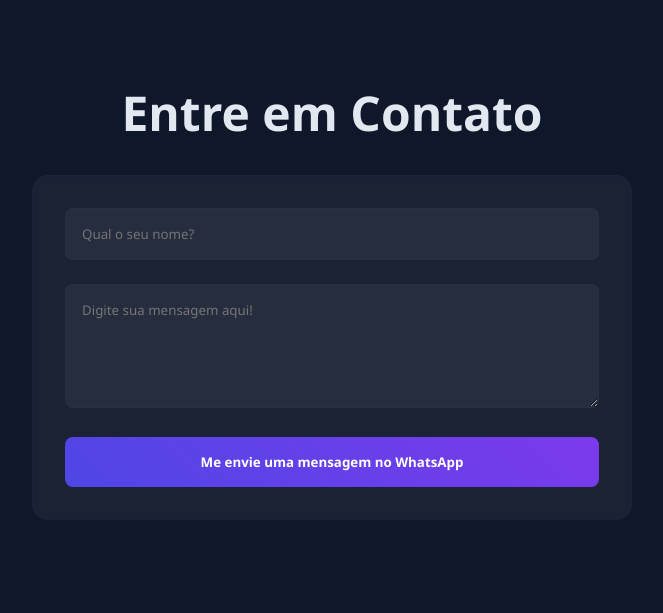
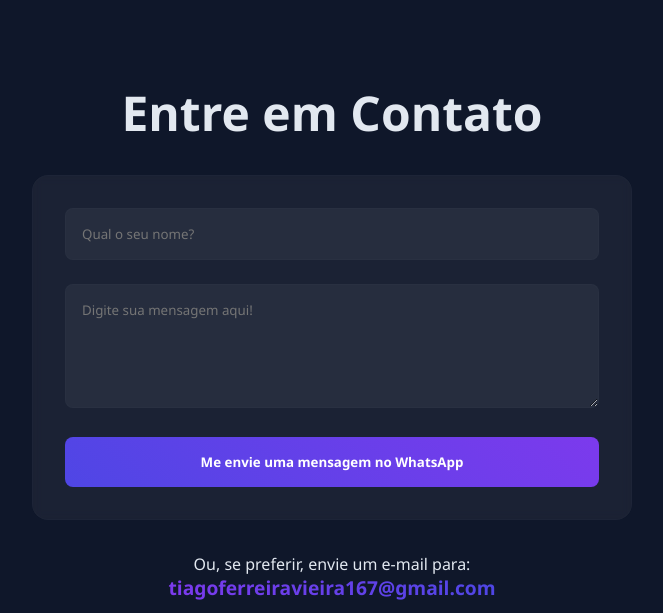
Before and after one commit to sapopianista/personal-portifolio, a plain HTML site: page index.html in a window 1280 px wide. Shown: the part 2050-2663 px from the top of the page, without its empty margins (308-971 px from the left). Drawn offline with Linux system fonts and the light colour scheme.

Commit message:
adding email and changing some colors

```diff
--- a/index.html
+++ b/index.html
@@ -94,6 +94,11 @@
                 </div>
                 <button type="submit" class="btn-submit">Me envie uma mensagem no WhatsApp</button>
             </form>
+
+            <div class="email-contact">
+                <p>Ou, se preferir, envie um e-mail para: <br>
+                <a href="https://mail.google.com/mail/?view=cm&fs=1&to=tiagoferreiravieira167@gmail.com" target="_blank" class="email-link">tiagoferreiravieira167@gmail.com</a></p>
+            </div>
         </section>
 
         <script>
--- a/style.css
+++ b/style.css
@@ -87,9 +87,11 @@
 
 h1 {
     font-size: 3.5rem;
-    color: var(--primary);
     font-weight: bold;
     margin: 20px;
+    background: linear-gradient(90deg, var(--secondary), var(--primary));
+    background-clip: text;
+    color: transparent;
 }
 
 .header-subtittle {
@@ -294,3 +296,45 @@
     transform: scale(1.3);
     transition: all 0.3s ease;
 }
+
+.email-contact {
+    text-align: center;
+    margin-top: 2rem;
+    color: var(--claro);
+    font-size: 1rem;
+    line-height: 1.5rem;
+}
+
+.email-link {
+    display: inline-block;
+    text-decoration: none;
+    font-weight: bold;
+    font-size: 1.2rem;
+    position: relative;
+    background: linear-gradient(90deg, var(--secondary), var(--primary));
+    background-clip: text;
+    color: transparent;
+    transition: all 0.3s ease;
+}
+
+.email-link:hover {
+    background: linear-gradient(90deg, var(--primary), var(--secondary));
+    background-clip: text;
+    color: transparent;
+    transform: translateY(-2px) scale(1.03);
+}
+
+.email-link::after {
+    content: '';
+    height: 3px;
+    width: 0;
+    position: absolute;
+    left: 0;
+    bottom: -5px;
+    background: linear-gradient(90deg, var(--primary), var(--secondary));
+    transition: all 0.3s ease;
+}
+
+.email-link:hover::after {
+    width: 100%;
+}
```
